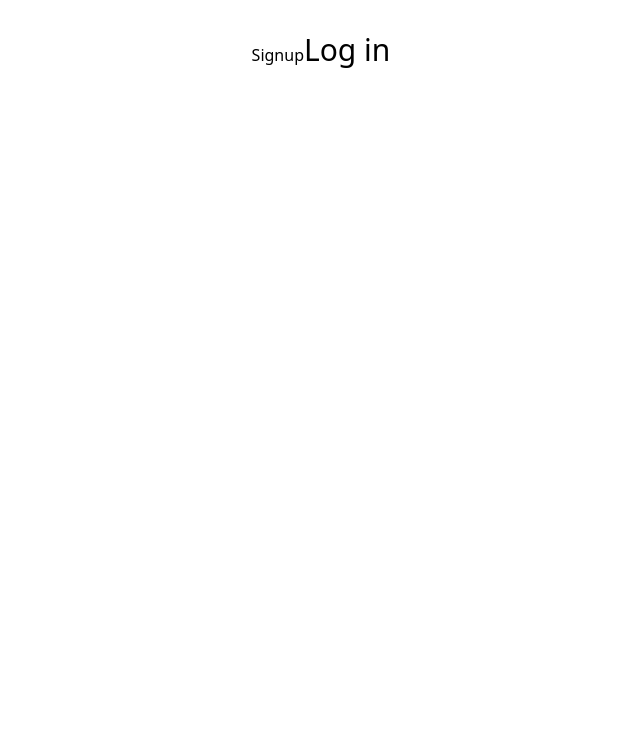
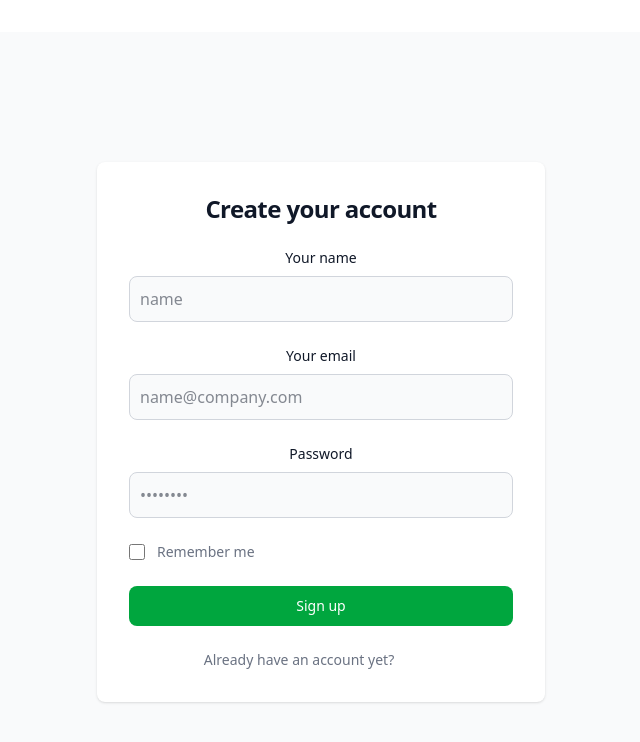
Before and after one commit to Sidheswar-lab/LogIn-SignUp-Form-, a React (Vite) app in the folder LoginSignUpForm/: page / in a window 1280 px wide. Shown: the top 742 px of the page, without its empty margins (319-959 px from the left). Built offline with nearby package versions, Linux system fonts and the light colour scheme.

Commit message:
Intializing sign up component

```diff
--- a/LoginSignUpForm/src/Components/Signup.jsx
+++ b/LoginSignUpForm/src/Components/Signup.jsx
@@ -3,10 +3,52 @@ import { Link } from 'react-router'
 
 export const Signup = () => {
   return (
-    <div>Signup
-      <Link to='/login' className='text-3xl text-black'>
-        Log in
-      </Link>
-    </div>
+    <>
+      <section className="bg-gray-50">
+        <div className="flex flex-col items-center justify-center px-6 py-8 mx-auto md:h-screen lg:py-0">
+          <div className="w-full bg-white rounded-lg shadow dark:border md:mt-0 sm:max-w-md xl:p-0 dark:bg-gray-800 dark:border-gray-700">
+            <div className="p-6 space-y-4 md:space-y-6 sm:p-8">
+              <h1 className="text-xl font-bold leading-tight tracking-tight text-gray-900 md:text-2xl dark:text-white">
+                Create your account
+              </h1>
+              <form className="space-y-4 md:space-y-6" action="#">
+                <div>
+                  <label htmlFor="name" className="block mb-2 text-sm font-medium text-gray-900 dark:text-white">Your name</label>
+                  <input type="text" name="name" id="name" className="bg-gray-50 border border-gray-300 text-gray-900 rounded-lg focus:ring-white focus:border-white block w-full p-2.5 dark:bg-gray-700 dark:border-gray-600 dark:placeholder-gray-400 dark:text-white dark:focus:ring-blue-500 dark:focus:border-blue-500" placeholder="name" required="" />
+                </div>
+                <div>
+                  <label htmlFor="email" className="block mb-2 text-sm font-medium text-gray-900 dark:text-white">Your email</label>
+                  <input type="email" name="email" id="email" className="bg-gray-50 border border-gray-300 text-gray-900 rounded-lg focus:ring-white focus:border-white block w-full p-2.5 dark:bg-gray-700 dark:border-gray-600 dark:placeholder-gray-400 dark:text-white dark:focus:ring-blue-500 dark:focus:border-blue-500" placeholder="name@company.com" required="" />
+                </div>
+                <div>
+                  <label htmlFor="password" className="block mb-2 text-sm font-medium text-gray-900 dark:text-white">Password</label>
+                  <input type="password" name="password" id="password" placeholder="••••••••" className="bg-gray-50 border border-gray-300 text-gray-900 rounded-lg focus:ring-white focus:border-white block w-full p-2.5 dark:bg-gray-700 dark:border-gray-600 dark:placeholder-gray-400 dark:text-white dark:focus:ring-blue-500 dark:focus:border-blue-500" required="" />
+                </div>
+                <div className="flex items-center justify-between">
+                  <div className="flex items-start">
+                    <div className="flex items-center h-5">
+                      <input id="remember" aria-describedby="remember" type="checkbox" className="w-4 h-4 border border-gray-300 rounded bg-gray-50 focus:ring-3 focus:ring-green-300 dark:bg-gray-700 dark:border-gray-600 dark:focus:ring-white dark:ring-offset-gray-800" required="" />
+                    </div>
+                    <div className="ml-3 text-sm">
+                      <label htmlFor="remember" className="text-gray-500 dark:text-gray-300">Remember me</label>
+                    </div>
+                  </div>
+                  <a href="#" className="text-sm font-medium text-white hover:underline dark:text-primary-500">Forgot password?</a>
+                </div>
+                <button type="submit" className="w-full text-white bg-green-600 hover:bg-green-800 focus:ring-4 focus:outline-none focus:ring-green-300 font-medium rounded-lg text-sm px-5 py-2.5 text-center dark:bg-green-600 dark:hover:bg-green-800 dark:focus:ring-green-300">Sign up</button>
+                <p className="text-sm font-light text-gray-500 dark:text-gray-400">
+                  Already have an account yet?
+                  <Link to='../login'
+                    className='font-medium text-white hover:underline dark:text-primary-500'
+                  >
+                    {" "}Log in
+                  </Link>
+                </p>
+              </form>
+            </div>
+          </div>
+        </div>
+      </section>
+    </>
   )
 }
```
